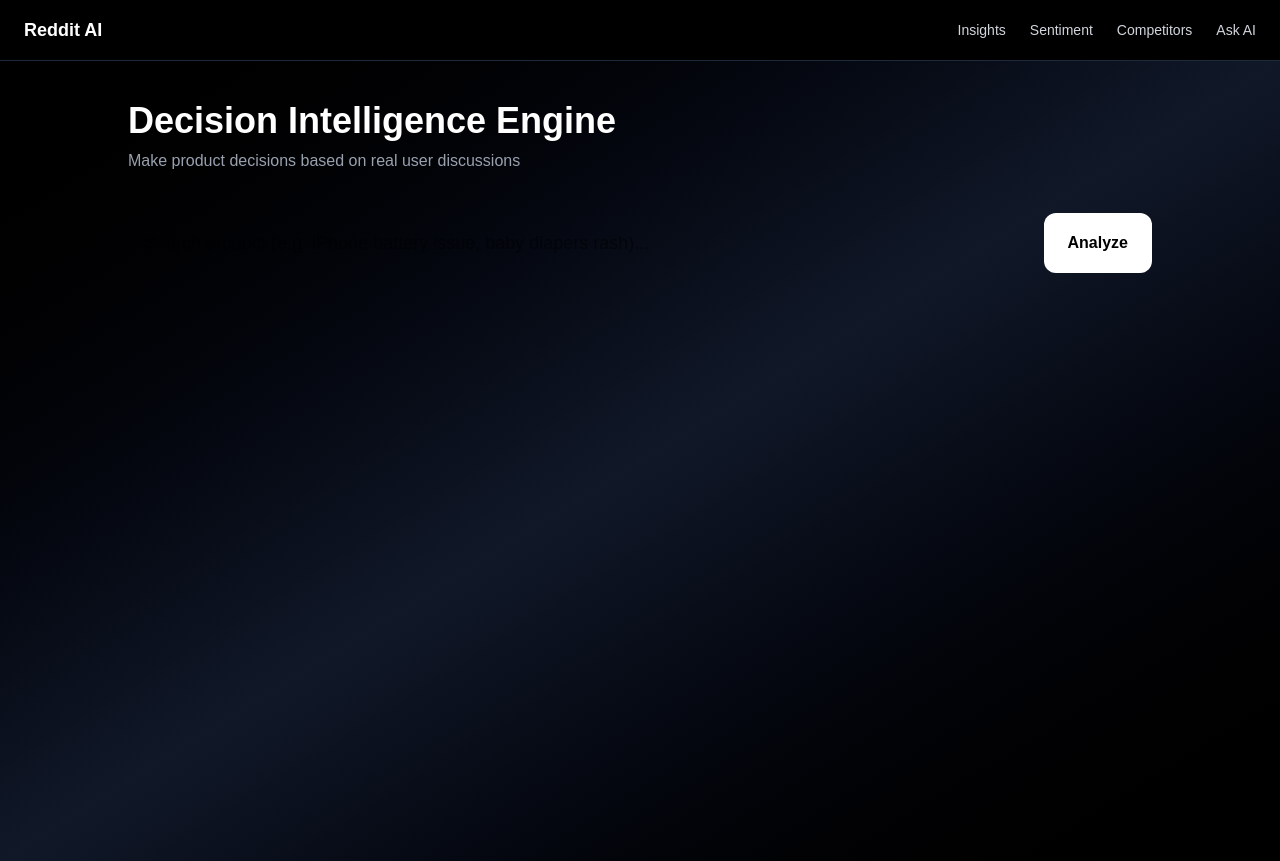
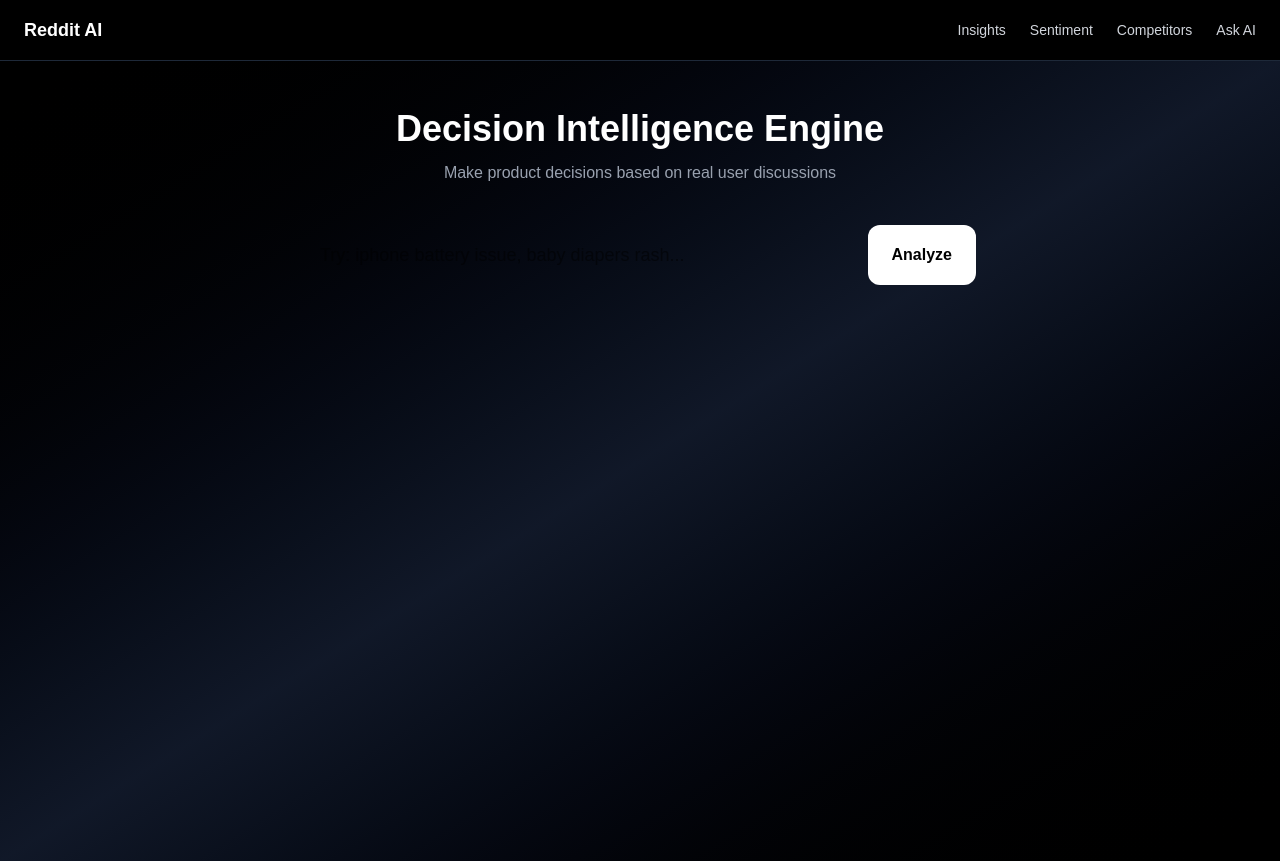
Before and after one commit to RohitTapader/Reddit-insights-engine, a Next.js app: page /insights in a window 1280 px wide. Built offline with nearby package versions, Linux system fonts and the light colour scheme.

Commit message:
Fixed UI background color

```diff
--- a/app/insights/page.tsx
+++ b/app/insights/page.tsx
@@ -8,7 +8,7 @@ export default function InsightsPage() {
   const [loading, setLoading] = useState(false);
 
   const fetchInsights = async () => {
-    if (!query) return;
+    if (!query.trim()) return;
 
     setLoading(true);
     setData(null);
@@ -16,6 +16,9 @@ export default function InsightsPage() {
     try {
       const res = await fetch("/api/insights", {
         method: "POST",
+        headers: {
+          "Content-Type": "application/json",
+        },
         body: JSON.stringify({ query }),
       });
 
@@ -29,12 +32,11 @@ export default function InsightsPage() {
   };
 
   return (
-    <div className="min-h-screen bg-gradient-to-br from-black via-gray-900 to-black text-white px-6 py-10">
-      <div className="max-w-5xl mx-auto">
+    <div className="min-h-screen bg-gradient-to-br from-black via-gray-900 to-black text-white flex flex-col items-center justify-start px-4 py-12">
 
       {/* HEADER */}
-        <div className="mb-10">
-          <h1 className="text-4xl font-bold mb-2">
+      <div className="text-center mb-10">
+        <h1 className="text-4xl font-bold mb-3">
           Decision Intelligence Engine
         </h1>
         <p className="text-gray-400">
@@ -42,13 +44,14 @@ export default function InsightsPage() {
         </p>
       </div>
 
-        {/* SEARCH BAR */}
-        <div className="flex flex-col md:flex-row gap-3 mb-8">
+      {/* INPUT SECTION */}
+      <div className="w-full max-w-2xl flex flex-col md:flex-row gap-3">
         <input
-            className="flex-1 p-4 rounded-xl text-black text-lg outline-none"
-            placeholder="Search product (e.g. iPhone battery issue, baby diapers rash)..."
+          type="text"
+          placeholder="Try: iphone battery issue, baby diapers rash..."
           value={query}
           onChange={(e) => setQuery(e.target.value)}
+          className="flex-1 p-4 rounded-xl text-black text-lg outline-none"
         />
 
         <button
@@ -61,63 +64,39 @@ export default function InsightsPage() {
 
       {/* LOADING */}
       {loading && (
-          <div className="text-gray-400">Analyzing real user discussions...</div>
-        )}
-
-        {/* ERROR / EMPTY */}
-        {data?.message && (
-          <div className="text-yellow-400 mt-4">{data.message}</div>
-        )}
-
-        {/* META INFO */}
-        {data?.meta && (
-          <div className="mb-6 flex flex-wrap gap-4 text-sm text-gray-400">
-            <span>Category: {data.category}</span>
-            <span>Posts analyzed: {data.meta.totalPosts}</span>
-            <span>
-              Avg Confidence: {(data.meta.avgConfidence * 100).toFixed(0)}%
-            </span>
-            {data.meta.refinementApplied && (
-              <span className="text-blue-400">Refined Results Applied</span>
-            )}
-          </div>
+        <p className="mt-6 text-gray-400">
+          Analyzing real discussions...
+        </p>
       )}
 
       {/* RESULTS */}
-        {data?.output?.problems?.length > 0 && (
-          <div className="grid md:grid-cols-2 gap-6">
+      {data?.output?.problems && (
+        <div className="mt-10 w-full max-w-5xl grid md:grid-cols-2 gap-6">
           {data.output.problems.map((p: any, i: number) => (
             <div
               key={i}
-                className="bg-gray-900 border border-gray-800 rounded-2xl p-5 hover:border-gray-600 transition"
+              className="bg-gray-900 border border-gray-800 rounded-xl p-5"
             >
-                {/* PROBLEM TITLE */}
-                <h3 className="text-lg font-semibold mb-2">
+              <h3 className="font-semibold text-lg mb-2">
                 {p.problem}
               </h3>
 
-                {/* SEGMENT + CONFIDENCE */}
-                <div className="flex justify-between text-sm mb-3">
-                  <span className="text-blue-400">
-                    {p.segment}
-                  </span>
+              <div className="flex justify-between text-sm mb-2">
+                <span className="text-blue-400">{p.segment}</span>
                 <span className="text-green-400">
                   {(p.confidence * 100).toFixed(0)}%
                 </span>
               </div>
 
-                {/* REASON */}
-                <p className="text-gray-300 text-sm mb-4">
+              <p className="text-gray-300 text-sm mb-3">
                 {p.reason}
               </p>
 
-                {/* EVIDENCE */}
               <div>
-                  <p className="text-xs text-gray-500 mb-2">
-                    Evidence from real discussions:
+                <p className="text-xs text-gray-500 mb-1">
+                  Evidence:
                 </p>
 
-                  <div className="space-y-1">
                 {p.evidence_ids.map((id: number) => {
                   const post = data.posts[id];
                   if (!post) return null;
@@ -127,13 +106,12 @@ export default function InsightsPage() {
                       key={id}
                       href={post.url}
                       target="_blank"
-                          className="block text-blue-400 text-sm underline hover:text-blue-300"
+                      className="block text-blue-400 text-sm underline"
                     >
                       {post.title}
                     </a>
                   );
                 })}
-                  </div>
               </div>
             </div>
           ))}
@@ -142,11 +120,10 @@ export default function InsightsPage() {
 
       {/* EMPTY STATE */}
       {data && data.output?.problems?.length === 0 && (
-          <div className="text-gray-400 mt-6">
-            No strong decision signals found. Try a more specific query.
-          </div>
+        <p className="mt-6 text-gray-400">
+          No strong signals found. Try a more specific query.
+        </p>
       )}
-      </div>
     </div>
   );
 }
```
Lines whose indentation alone changed are shown as unchanged.
